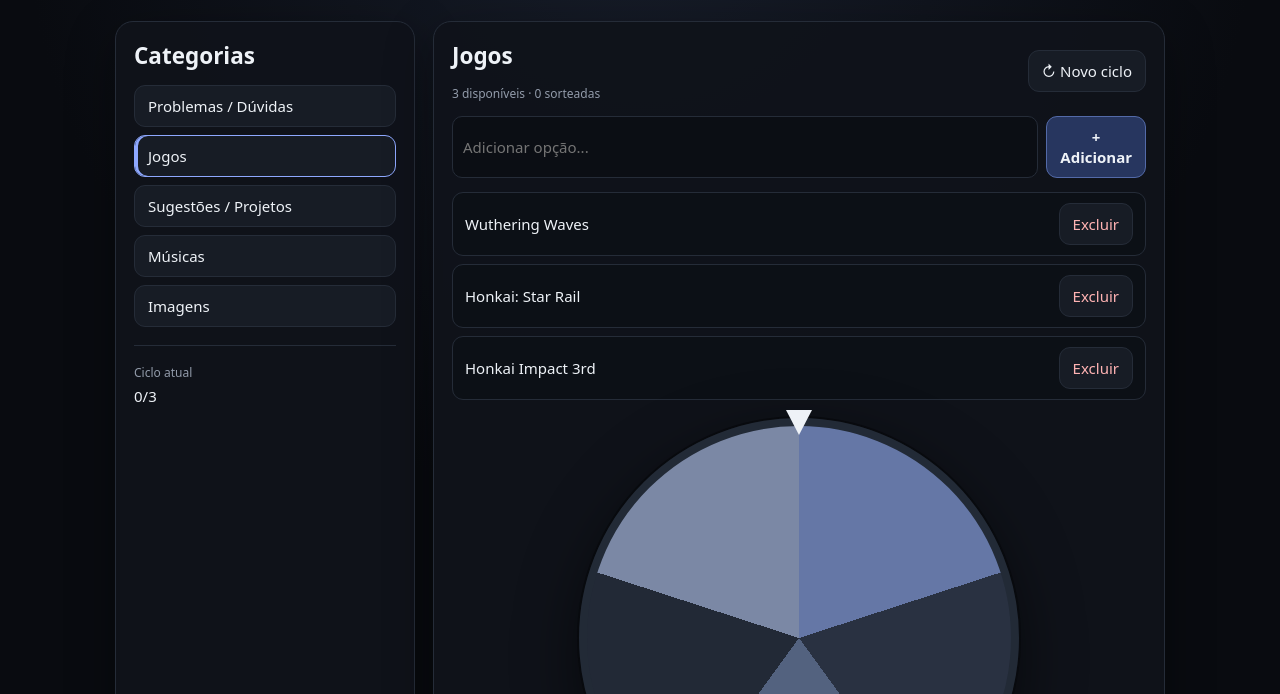
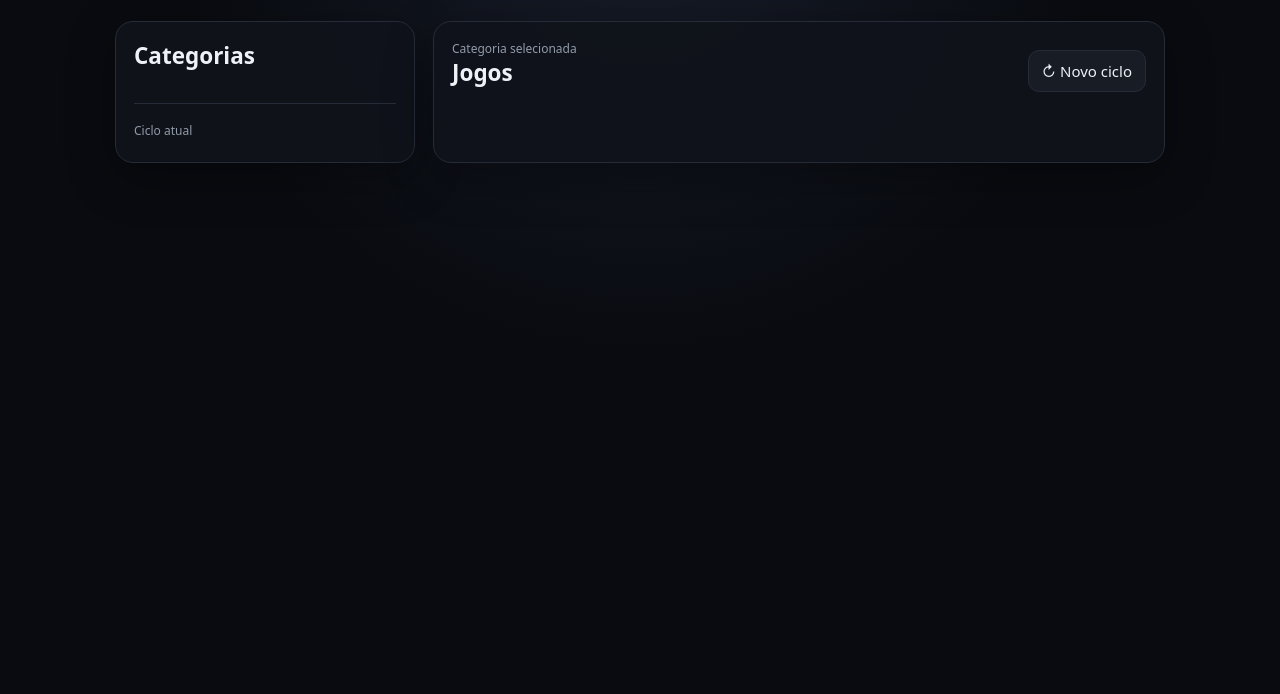
Before and after one commit to Einzber4/S1gn-Roll-no-mi., a plain HTML site: page index.html in a window 1280 px wide. Shown: the part 106-800 px from the top of the page. Drawn offline with Linux system fonts and the light colour scheme.

Commit message:
Fixed Names.

```diff
--- a/index.html
+++ b/index.html
@@ -12,12 +12,11 @@
 <div class="grid">
 <section class="panel"><h2>Categorias</h2><div id="cats" class="cats"></div><hr style="border:0;border-top:1px solid var(--line);margin:18px 0"><div class="small muted">Ciclo atual</div><div id="progress" style="margin-top:5px"></div></section>
 <section class="panel">
-<div class="row between"><div><h2 id="title">Jogos</h2><div id="count" class="small muted"></div></div><button id="resetCycle">↻ Novo ciclo</button></div>
-<form id="addForm"><input id="newItem" placeholder="Adicionar opção..." autocomplete="off"><button class="primary">+ Adicionar</button></form>
-<div id="list" class="list"></div>
-<div class="center" style="margin-top:18px"><div class="wheel-wrap"><div class="pointer"></div><div id="wheel" class="wheel"></div></div><button id="spin" class="primary" style="font-size:17px;padding:12px 28px">🎲 GIRAR</button><div id="result" class="result"><span class="muted">Nenhum resultado.</span></div><div id="resultActions" class="actions hidden"><button id="confirm">✓ Confirmar</button><button id="reject">↩ Rejeitar</button><button id="cancel">✕ Cancelar</button></div></div>
-</section></div>
-</main>
-<script src="js/app.js"></script>
-</body>
-</html>
+<div class="row between">
+  <div>
+    <div class="small muted">Categoria selecionada</div>
+    <h2 id="title">Jogos</h2>
+    <div id="count" class="small muted"></div>
+  </div>
+  <button id="resetCycle">↻ Novo ciclo</button>
+</div>
```
Also changed, not shown: css/style.css (line endings or trailing spaces).
